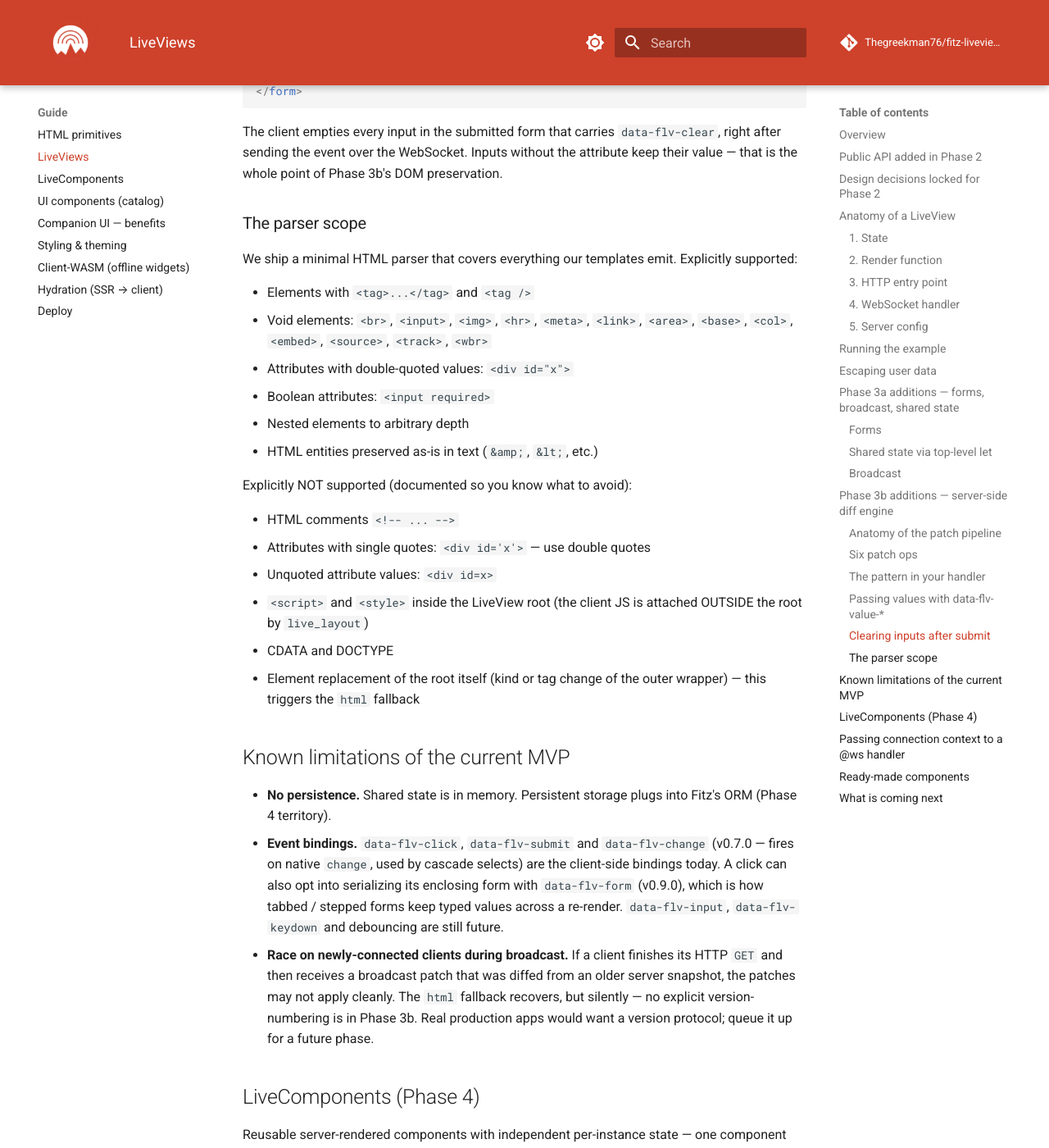
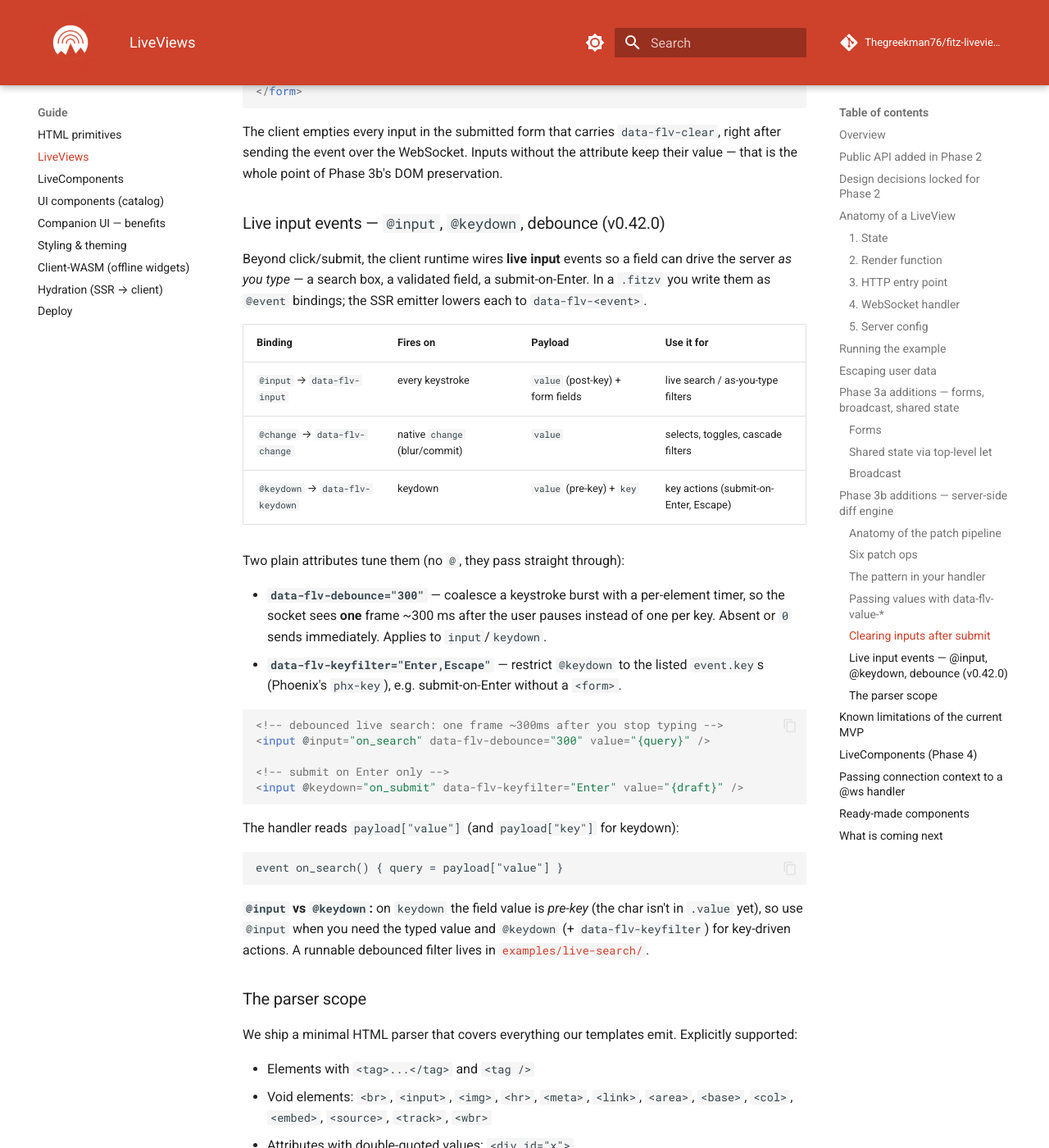
Before and after one commit to Thegreekman76/fitz-liveviews, an MkDocs documentation site: the page built from docs/liveviews.md, in a window 1280 px wide and 1400 px high, scrolled down 7186 px. Shown: the whole window at 82% size. Built offline with MkDocs 1.6.1 and Material for MkDocs 9.7.7, drawn with Linux system fonts in a browser that asks for light colours; comment, search, counter and statistics services are not loaded.

Commit message:
feat: live input events + debounce (Phase 3c slice 1) — v0.42.0
El client runtime cablea eventos de input en vivo, todo en el JS embebido,
cero cambio de Fitz-core (@input/@keydown en un .fitzv ya bajan a
data-flv-<event> en el SSR emitter).

- src/lib.fitz — LIVE_CLIENT_JS suma:
  · data-flv-input: dispara en cada tecla, valor en payload['value'] + form.
  · data-flv-keydown: dispara en keydown, payload['key'] + valor pre-key, con
    data-flv-keyfilter="Enter,Escape" opcional (solo esas teclas).
  · data-flv-debounce="300": coalesce la ráfaga con un WeakMap<Element,timer>
    por elemento; ausente/0 = envío inmediato (byte-compat).
  · 5 @test nuevos (input/keydown/debounce) → 110 lib tests verde.
- examples/live-search/ — filtro debounced as-you-type; el diff parchea solo
  el <ul>. Headless-Chrome 6/6 (ráfaga de 3 teclas coalesce a 1 on_search).
- docs/liveviews.md — sección "Live input events" (@input/@change/@keydown +
  debounce/keyfilter, tabla + @input vs @keydown).
- ROADMAP.md — Phase 3c: live input events + debounce marcados [x].
- fitz.toml 0.41.4 → 0.42.0.

Byte-compat: solo crece el <script> inyectado; el HTML root y los frames WS
no cambian. Extensión VSCode queda en 0.38.0 (sin sintaxis .fitzv nueva).

````diff
--- a/docs/liveviews.md
+++ b/docs/liveviews.md
@@ -333,6 +333,46 @@
 Inputs without the attribute keep their value — that is the whole
 point of Phase 3b's DOM preservation.
 
+### Live input events — `@input`, `@keydown`, debounce (v0.42.0)
+
+Beyond click/submit, the client runtime wires **live input** events so a field
+can drive the server *as you type* — a search box, a validated field, a
+submit-on-Enter. In a `.fitzv` you write them as `@event` bindings; the SSR
+emitter lowers each to `data-flv-<event>`.
+
+| Binding | Fires on | Payload | Use it for |
+| --- | --- | --- | --- |
+| `@input` → `data-flv-input` | every keystroke | `value` (post-key) + form fields | live search / as-you-type filters |
+| `@change` → `data-flv-change` | native `change` (blur/commit) | `value` | selects, toggles, cascade filters |
+| `@keydown` → `data-flv-keydown` | keydown | `value` (pre-key) + `key` | key actions (submit-on-Enter, Escape) |
+
+Two plain attributes tune them (no `@`, they pass straight through):
+
+- **`data-flv-debounce="300"`** — coalesce a keystroke burst with a per-element
+  timer, so the socket sees **one** frame ~300 ms after the user pauses instead
+  of one per key. Absent or `0` sends immediately. Applies to `input`/`keydown`.
+- **`data-flv-keyfilter="Enter,Escape"`** — restrict `@keydown` to the listed
+  `event.key`s (Phoenix's `phx-key`), e.g. submit-on-Enter without a `<form>`.
+
+```html
+<!-- debounced live search: one frame ~300ms after you stop typing -->
+<input @input="on_search" data-flv-debounce="300" value="{query}" />
+
+<!-- submit on Enter only -->
+<input @keydown="on_submit" data-flv-keyfilter="Enter" value="{draft}" />
+```
+
+The handler reads `payload["value"]` (and `payload["key"]` for keydown):
+
+```
+event on_search() { query = payload["value"] }
+```
+
+**`@input` vs `@keydown`:** on `keydown` the field value is *pre-key* (the char
+isn't in `.value` yet), so use `@input` when you need the typed value and
+`@keydown` (+ `data-flv-keyfilter`) for key-driven actions. A runnable
+debounced filter lives in [`examples/live-search/`](https://github.com/Thegreekman76/fitz-liveviews/tree/main/examples/live-search).
+
 ### The parser scope
 
 We ship a minimal HTML parser that covers everything our templates
--- a/fitz.toml
+++ b/fitz.toml
@@ -1,6 +1,6 @@
 [package]
 name = "fitz-liveviews"
-version = "0.41.4"
+version = "0.42.0"
 edition = "2026"
 description = "Real-time server-rendered UI for Fitz. WebSocket diffing, zero JS build, Phoenix LiveView-inspired."
 authors = ["Martín Palopoli"]
````
Also changed, not shown: CHANGELOG.md (+45 -0 lines), ROADMAP.md (+14 -2 lines), examples/live-search/README.md (added, +36 -0 lines), 4 other files.
